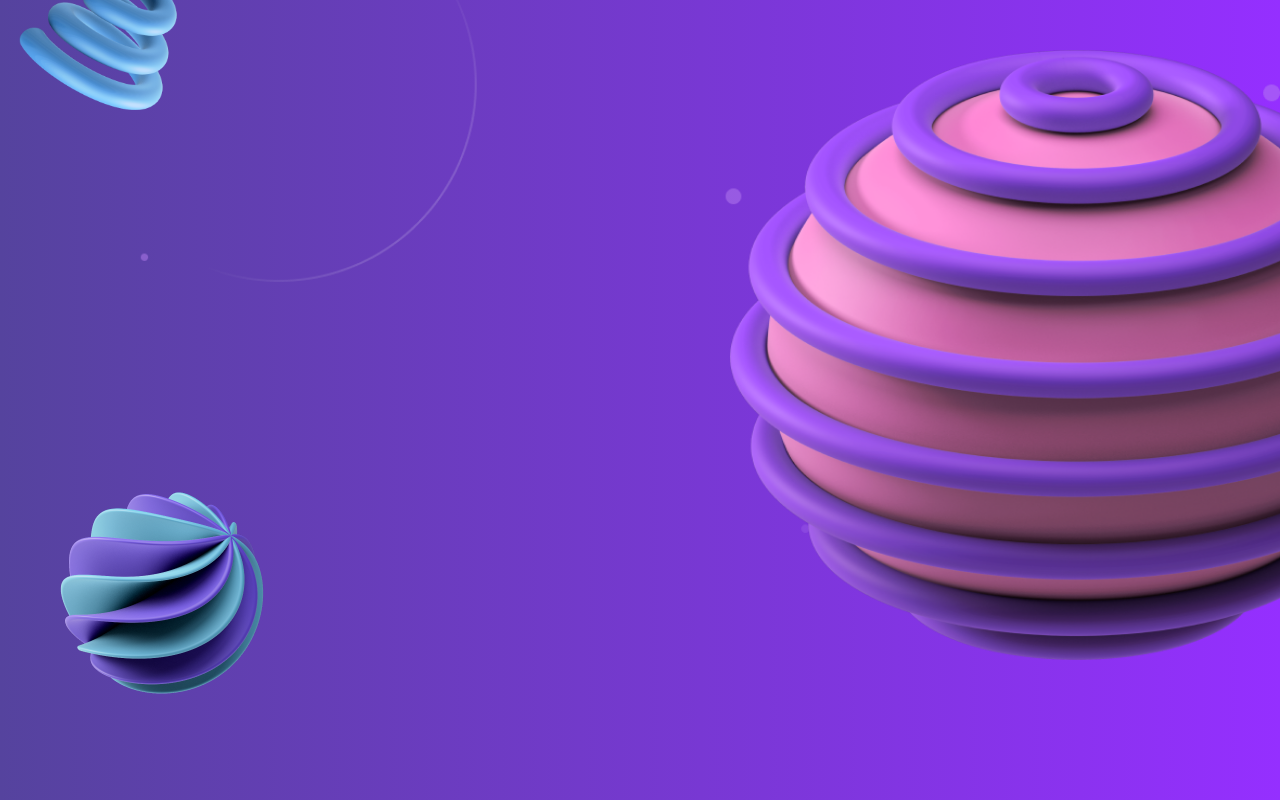
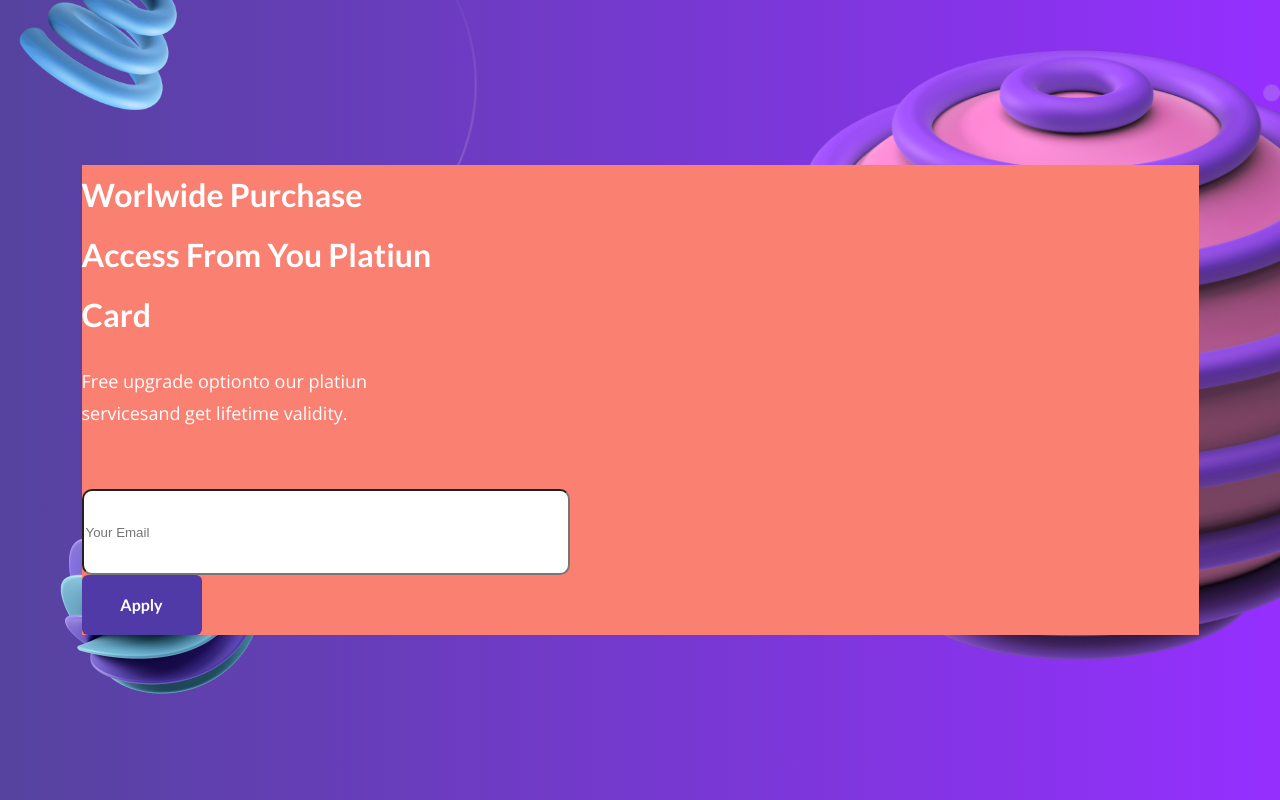
Before and after one commit to dmssantos/glassmorphism, a plain HTML site: page index.html in a window 1280 px wide. Drawn offline with nearby package versions, Linux system fonts and the light colour scheme.

Commit message:
create fonts and input

```diff
--- a/index.html
+++ b/index.html
@@ -13,6 +13,21 @@
     <img id="img-left-bottom" src="./_glass/Rectangle.png">
     <img id="img-right" src="./_glass/Group-11.png">
     <img id="img-left-top" src="./_glass/img.png">
+    <div class="info">
+      <div class="info__title">
+        <h1>
+          Worlwide Purchase Access From You Platiun Card
+        </h1>
+        <p>
+          Free upgrade optionto our platiun servicesand get lifetime validity.
+        </p>
+        <div class="info__submit">
+          <input type="text" placeholder="Your Email">
+          <button type="submit">Apply</button>
+        </div>
+      </div>
+      <div class="info__card"></div>
+    </div>
   </main>
 </body>
 </html>
--- a/style.css
+++ b/style.css
@@ -1,3 +1,6 @@
+@import url('https://fonts.googleapis.com/css2?family=Lato:wght@700&display=swap');
+@import url('https://fonts.googleapis.com/css2?family=Open+Sans&display=swap');
+
 body {
   padding: 0;
   margin: 0;
@@ -13,6 +16,9 @@ body {
   background-position: center;
   background-repeat: no-repeat;
   background-size: cover;
+  display: flex;
+  align-items: center;
+  justify-content: center;
 }
 
 #img-left-bottom {
@@ -38,3 +44,66 @@ body {
   right: 0;
   top: 50px;
 }
+
+.info {
+  width: 100%;
+  max-width: 1117px;
+  background-color: salmon;
+  z-index: 9;
+  display: flex;
+  justify-content: space-between;
+}
+
+.info__title {
+  width: 480px;
+}
+
+.info__title h1 {
+  font-family: Lato, sans-serif;
+  width: 380px;
+  font-style: normal;
+  font-weight: bold;
+  font-style: 40px;
+  line-height: 60px;
+  text-transform: capitalize;
+  color:#FFF;
+  margin-top: 0;
+  margin-bottom: 20px;
+}
+
+.info__title p {
+  font-family: Open Sans, sans-serif;
+  width: 383px;
+  font-style: normal;
+  font-weight: normal;
+  font-size: 18px;
+  line-height: 32px;
+  color: #FFF;
+  margin-top: 0;
+  margin-bottom: 60px;
+}
+
+.info__submit {
+  width: 100%;
+  position: relative;
+}
+
+.info__submit input {
+  width: 100%;
+  height: 80px;
+  border-radius: 10px;
+}
+
+.info__submit button {
+  width: 120px;
+  height: 60px;
+  background-color: #4F3AA7;
+  border-radius: 6px;
+  font-family: Lato, sans-serif;
+  font-weight: bold;
+  font-size: 16px;
+  line-height:16px;
+  color: #FFF;
+  outline: none;
+  border: none;
+}
```
